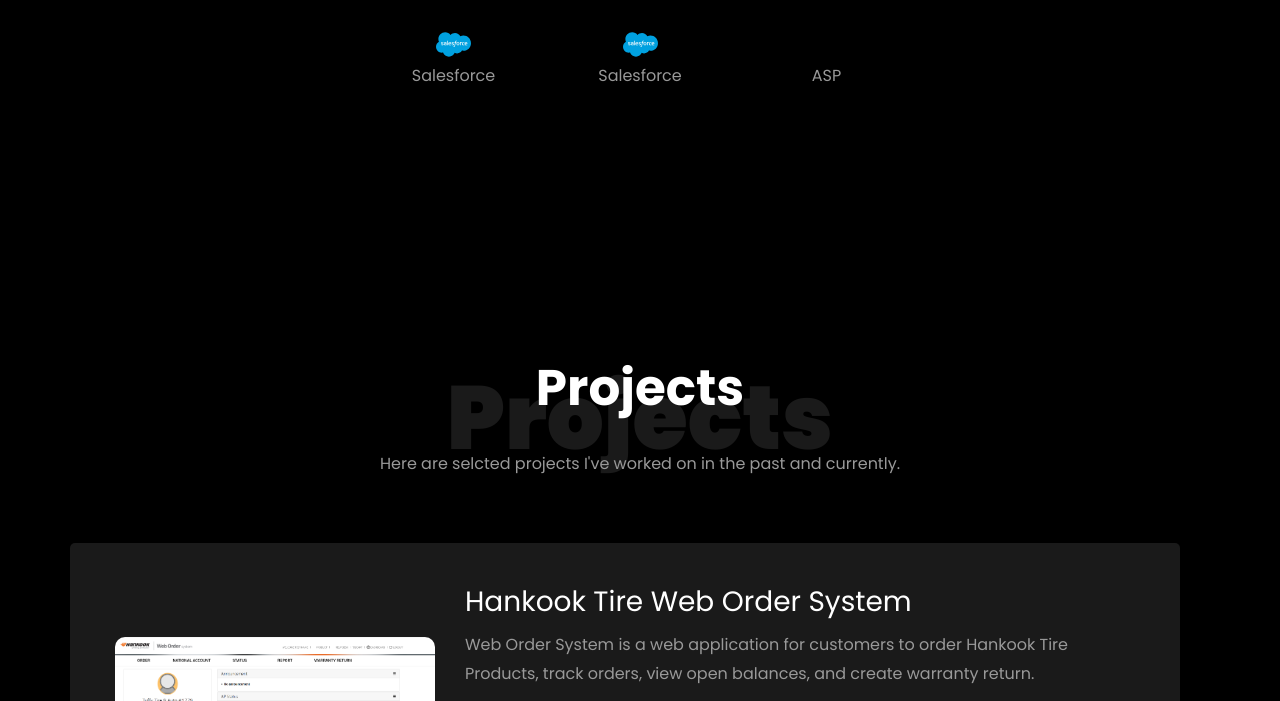
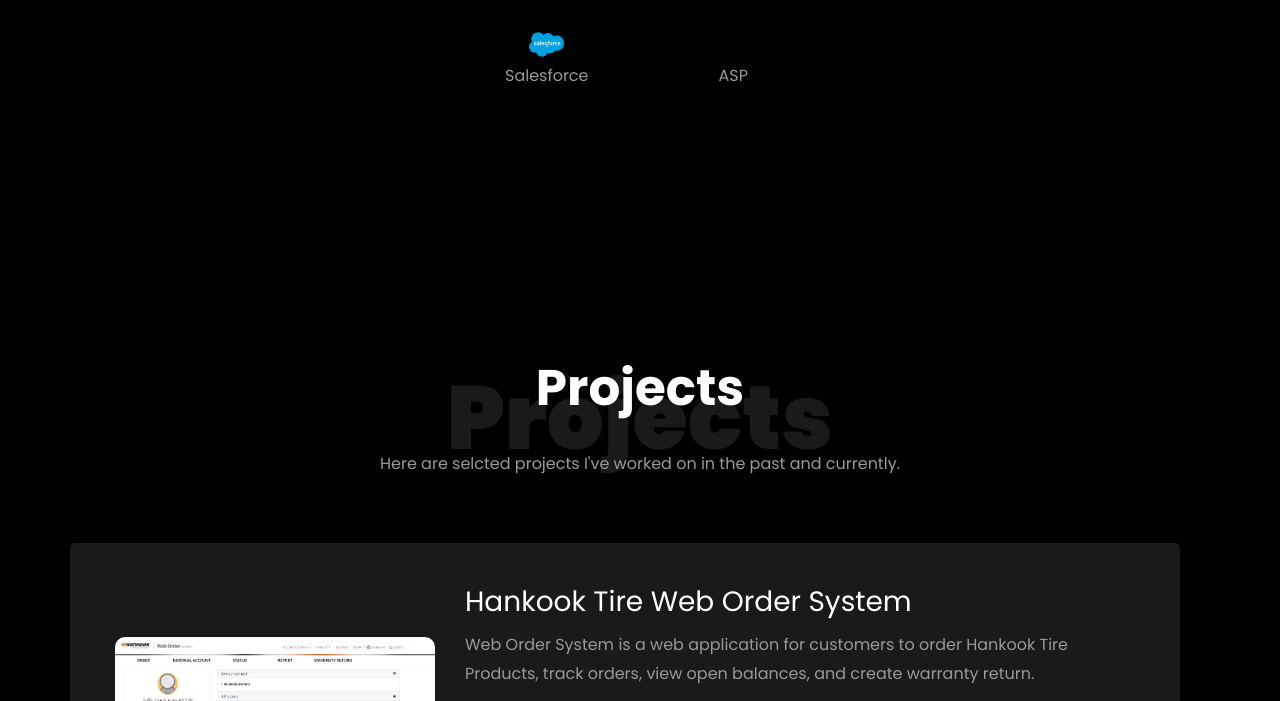
Before and after one commit to sunmishin9559/sunmishin9559.github.io, a plain HTML site: page index.html in a window 1280 px wide. Shown: the part 4551-5252 px from the top of the page. Drawn offline with nearby package versions, Linux system fonts and the light colour scheme.

Commit message:
Update index.html

```diff
--- a/index.html
+++ b/index.html
@@ -386,13 +386,6 @@
 						<div class="itemContainer">
 							<img src="images/skills/microsoft.svg">
 							<p>M365</p>
-						</div>
-					</li>
-
-					<li class="skills-title">
-						<div class="itemContainer">
-							<img src="images/skills/salesforce.svg">
-							<p>Salesforce</p>
 						</div>
 					</li>
 
```
